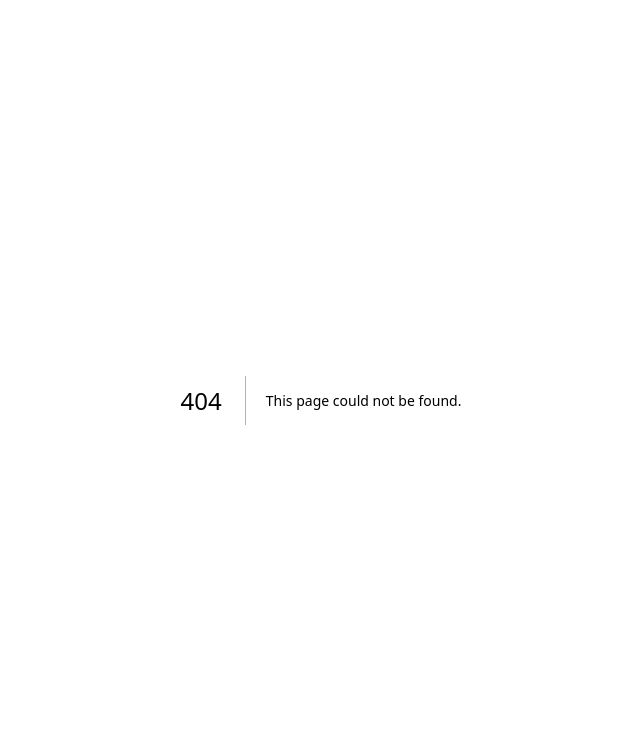
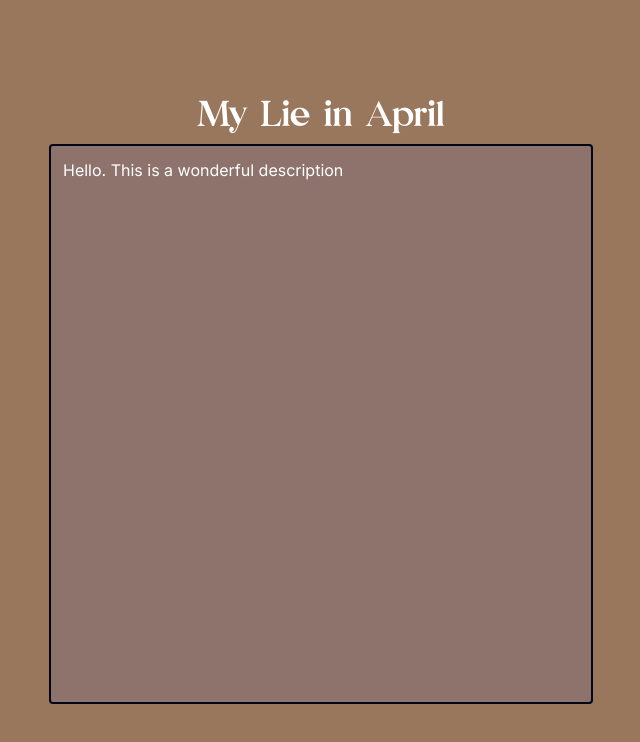
Before and after one commit to McNaBry/cataloguer, a Next.js app: page /entry in a window 1280 px wide. Before the commit this address had no page. Shown: the top 742 px of the page, without its empty margins (319-959 px from the left). Built offline with nearby package versions, Linux system fonts and the light colour scheme.

Commit message:
Add page to view single entry

```diff
--- /dev/null
+++ b/app/entry/page.tsx
@@ -0,0 +1,16 @@
+function EntryCard() {
+  return (
+    <div className="w-full md:w-1/2 h-full bg-brown-rose border-solid border-2 border-slate-950 p-3 rounded ring-black/5">
+      <p>Hello. This is a wonderful description</p>
+    </div>
+  )
+}
+
+export default function Entry() {
+  return (
+    <main className="h-full p-24 flex flex-col items-center content-center">
+      <h1 className="font-emerl text-4xl mb-2">My Lie in April</h1>
+      <EntryCard />
+    </main>
+  )
+}
```
